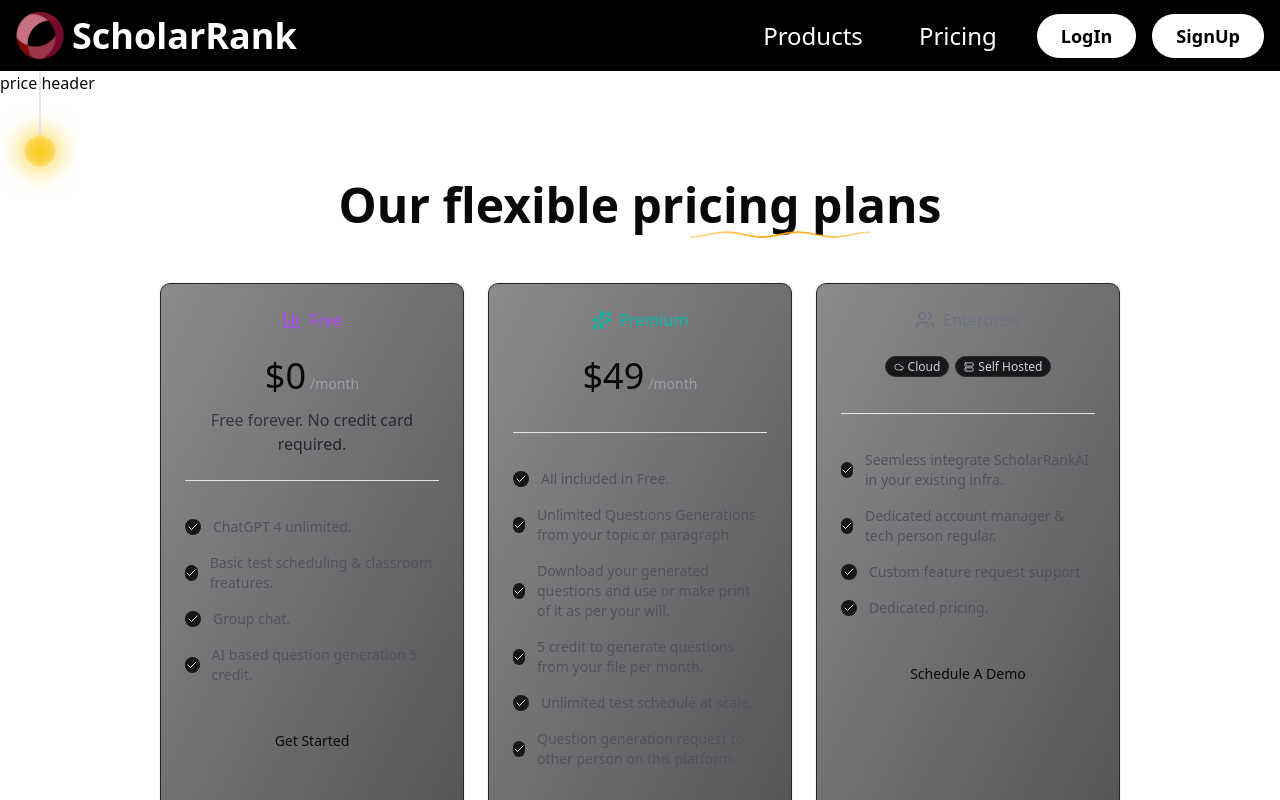
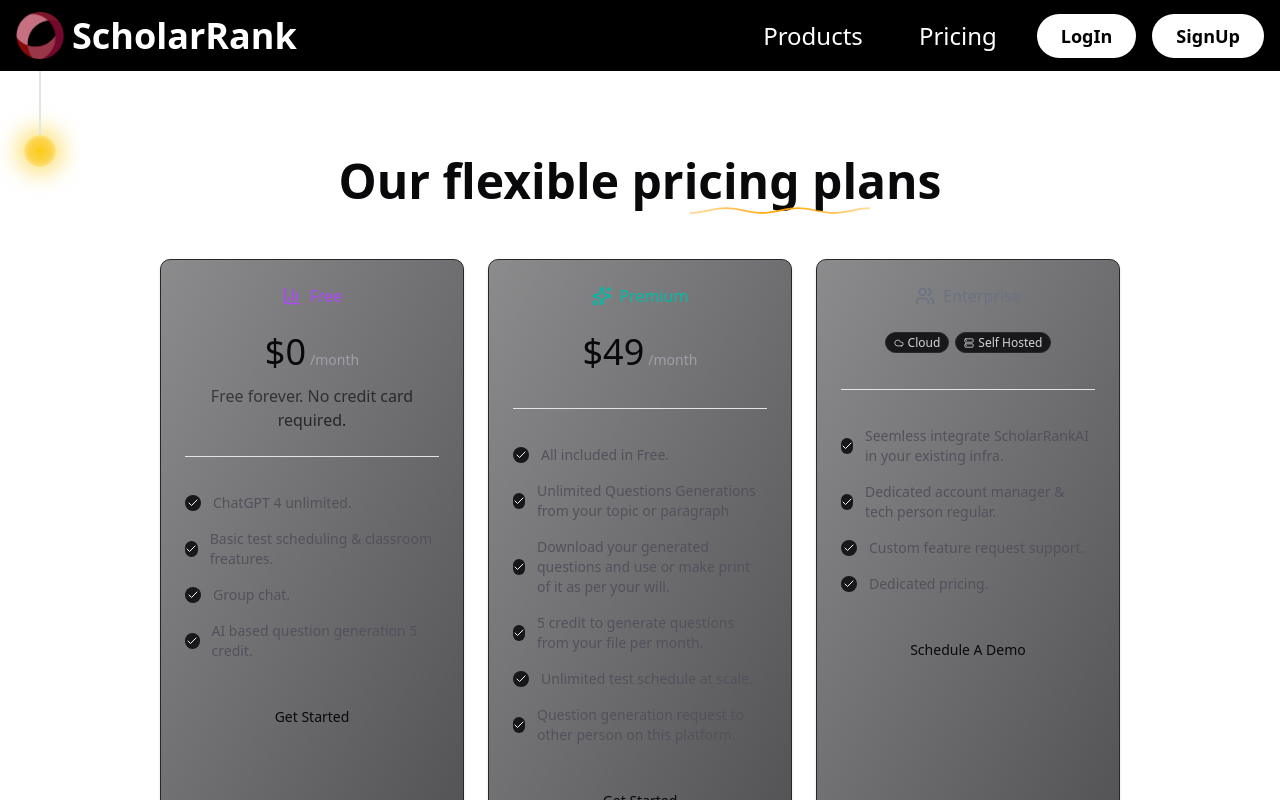
Before and after one commit to jithendra259/ai_platform, a Next.js app in the folder aiclone/: page /price in a window 1280 px wide. Shown: the top 800 px of the page. Built offline with nearby package versions, Linux system fonts and the light colour scheme.

Commit message:
z-index,relative in section removed in price fixed dark toggle button

```diff
--- a/aiclone/src/app/price/layout.tsx
+++ b/aiclone/src/app/price/layout.tsx
@@ -6,13 +6,13 @@
 }: Readonly<{
   children: React.ReactNode;
 }>) {  return (
-    <div className="min-h-screen flex flex-col">
+    <div >
       <header>
         <Headeractions/>
-        <a>price header</a>
+
       </header>
 
-      <main className="flex-grow">
+      <main className="">
         {children}
       </main>
 
--- a/aiclone/src/app/price/page.tsx
+++ b/aiclone/src/app/price/page.tsx
@@ -3,8 +3,9 @@
 import { Cloud, Server, BarChart3, Sparkles, Users } from "lucide-react"
 
 export default function price() {
-  return (    <section className="relative overflow-hidden">
-      <div className="relative z-10 mx-auto max-w-5xl px-4 py-20 md:px-8">
+  return (
+  <section>
+      <div className="relative  mx-auto max-w-5xl px-4 py-20 md:px-8">
         <div className="mb-12 space-y-3">
           <div className="text-center">
             <h2 className="relative inline-block text-3xl font-semibold leading-tight sm:text-4xl sm:leading-tight md:text-5xl md:leading-tight">
```
